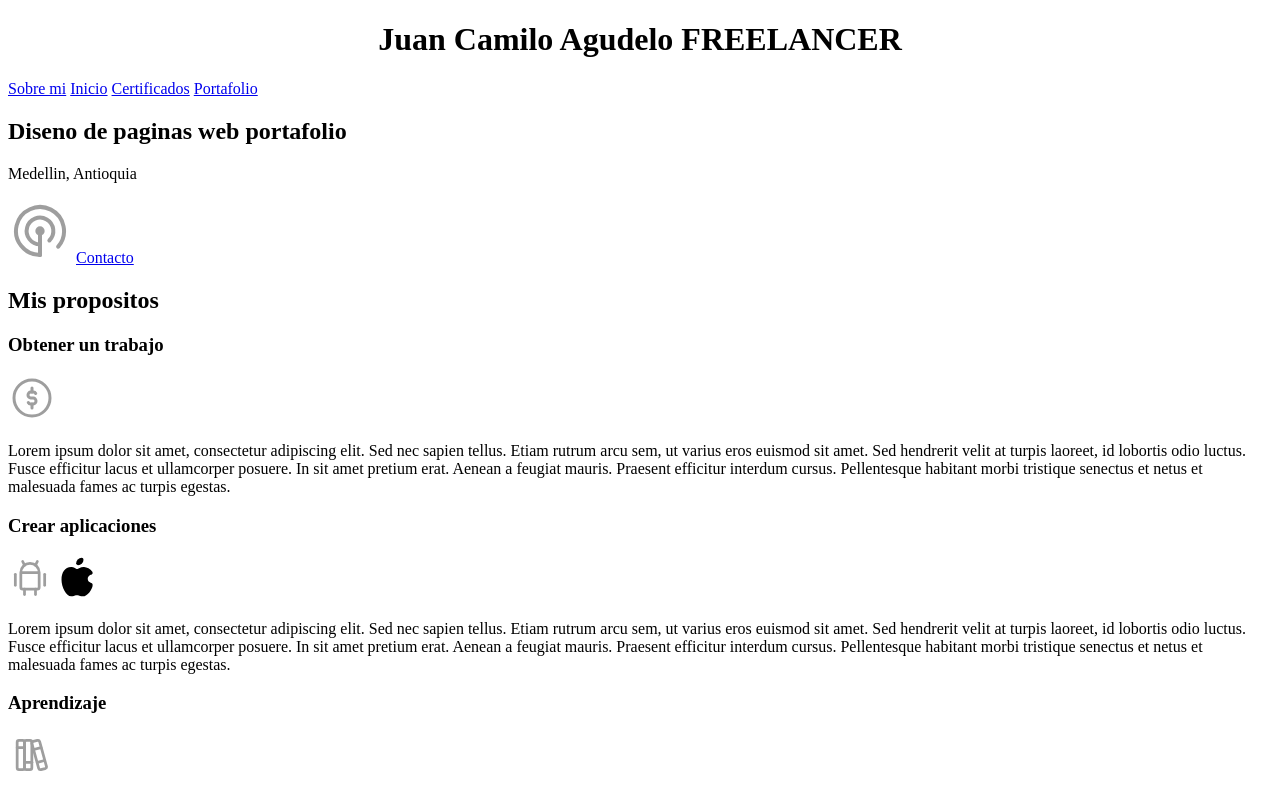
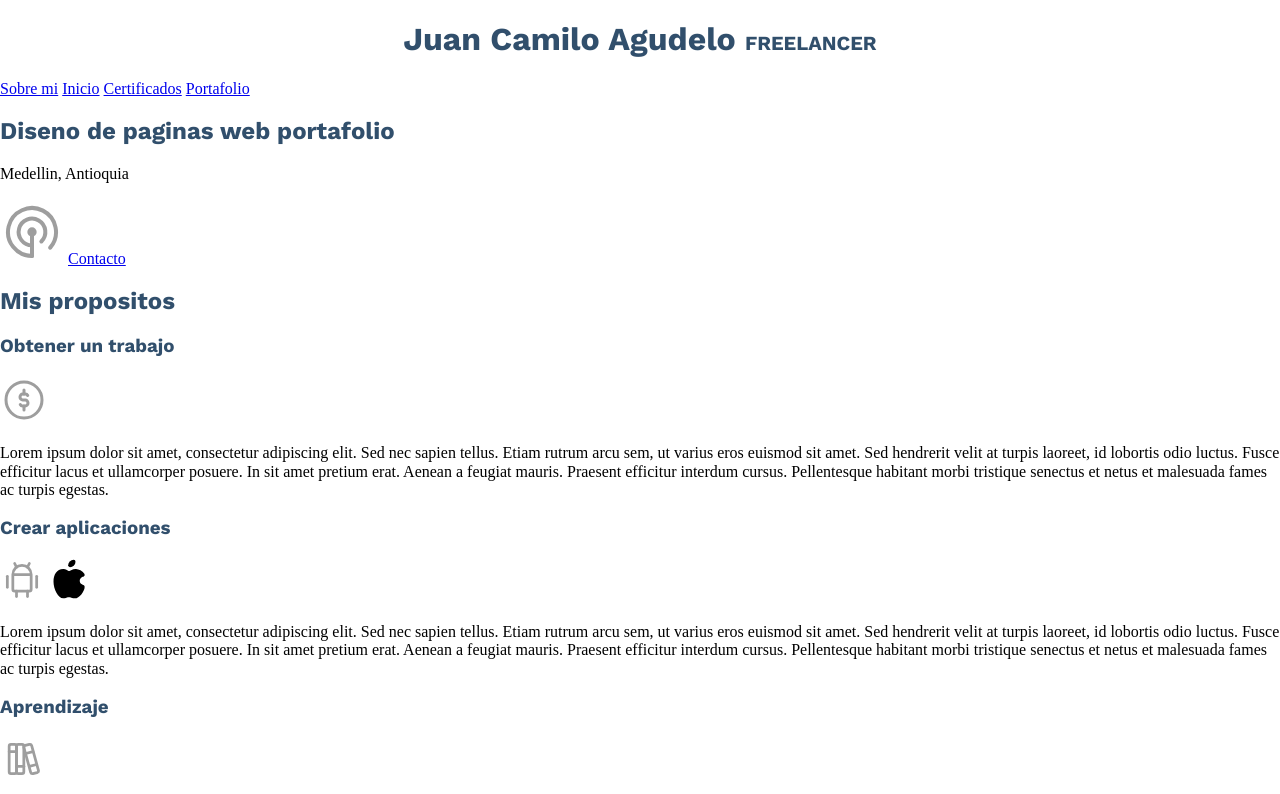
Before and after one commit to Juancamagures/FREELANCER-BLOG, a plain HTML site: page index.html in a window 1280 px wide. Shown: the top 794 px of the page. Drawn offline with nearby package versions, Linux system fonts and the light colour scheme.

Commit message:
Se le agrego el normalize para precargarse en todos los navegadores, se le agregaron las variables de colores, se le agrego la fuenta

```diff
--- a/css/styles.css
+++ b/css/styles.css
@@ -1,3 +1,18 @@
+:root {
+    --azul:#636b85;
+    --verde:#84996c;
+    --beige:#B7B1A7;
+    --morado:#8068A8;
+    --AzulOscuro:#314F6C;
+}
 h1 {
     text-align: center;
 }
+span {
+    font-size: 20px;
+    font-family: "Work Sans", sans-serif;
+}
+.tittle {
+    color: var(--AzulOscuro);
+    font-family: "Work Sans", sans-serif;
+}
--- a/index.html
+++ b/index.html
@@ -4,22 +4,27 @@
     <meta charset="UTF-8">
     <meta name="viewport" content="width=device-width, initial-scale=1.0">
     <title>Mi sitio web freelancer</title>
+    <link href="css/normalize.css" rel="stylesheet">
+    <link rel="preload" href="css/normalize.css" as="style"/>
     <link href="css/styles.css" rel="stylesheet">
-    <link rel="preload" href="css/styles.css" as="style">
+    <link rel="preload" href="css/styles.css" as="style"/>
+    <link rel="preconnect" href="https://fonts.googleapis.com">
+    <link rel="preconnect" href="https://fonts.gstatic.com" crossorigin>
+    <link href="https://fonts.googleapis.com/css2?family=Work+Sans:ital,wght@0,100..900;1,100..900&display=swap" rel="stylesheet">
 </head>
 <body>
 
     <header>
-        <h1>Juan Camilo Agudelo FREELANCER</h1>
+        <h1 class="tittle">Juan Camilo Agudelo <span>FREELANCER</span></h1>
     </header>
-    <nav>
+    <nav id="nav">
         <a href="AboutMe.html">Sobre mi</a>
         <a href="#">Inicio</a>
         <a href="#">Certificados</a>
         <a href="#">Portafolio</a>
     </nav>
     <section>
-        <h2>Diseno de paginas web portafolio</h2>
+        <h2 class="tittle">Diseno de paginas web portafolio</h2>
         <p>Medellin, Antioquia</p>
         <svg xmlns="http://www.w3.org/2000/svg" class="icon icon-tabler icon-tabler-radar-2" width="64" height="64" viewBox="0 0 24 24" stroke-width="1.5" stroke="#9e9e9e" fill="none" stroke-linecap="round" stroke-linejoin="round">
             <path stroke="none" d="M0 0h24v24H0z" fill="none"/>
@@ -32,9 +37,9 @@
     </section>
 
     <main>
-        <h2>Mis propositos</h2>
+        <h2 class="tittle">Mis propositos</h2>
         <section>
-            <h3>Obtener un trabajo</h3>
+            <h3 class="tittle">Obtener un trabajo</h3>
             <svg xmlns="http://www.w3.org/2000/svg" class="icon icon-tabler icon-tabler-premium-rights" width="48" height="48" viewBox="0 0 24 24" stroke-width="1.5" stroke="#9e9e9e" fill="none" stroke-linecap="round" stroke-linejoin="round">
                 <path stroke="none" d="M0 0h24v24H0z" fill="none"/>
                 <path d="M12 12m-9 0a9 9 0 1 0 18 0a9 9 0 1 0 -18 0" />
@@ -47,7 +52,7 @@
             Praesent efficitur interdum cursus. Pellentesque habitant morbi tristique senectus et netus et malesuada fames ac turpis egestas.</p>
         </section>
         <section>
-            <h3>Crear aplicaciones</h3>
+            <h3 class="tittle">Crear aplicaciones</h3>
             <svg xmlns="http://www.w3.org/2000/svg" class="icon icon-tabler icon-tabler-brand-android" width="44" height="44" viewBox="0 0 24 24" stroke-width="1.5" stroke="#9e9e9e" fill="none" stroke-linecap="round" stroke-linejoin="round">
                 <path stroke="none" d="M0 0h24v24H0z" fill="none"/>
                 <path d="M4 10l0 6" />
@@ -68,7 +73,7 @@
             Aenean a feugiat mauris. Praesent efficitur interdum cursus. Pellentesque habitant morbi tristique senectus et netus et malesuada fames ac turpis egestas.</p>
         </section>
         <section>
-            <h3>Aprendizaje</h3>
+            <h3 class="tittle">Aprendizaje</h3>
             <svg xmlns="http://www.w3.org/2000/svg" class="icon icon-tabler icon-tabler-books" width="44" height="44" viewBox="0 0 24 24" stroke-width="1.5" stroke="#9e9e9e" fill="none" stroke-linecap="round" stroke-linejoin="round">
                 <path stroke="none" d="M0 0h24v24H0z" fill="none"/>
                 <path d="M5 4m0 1a1 1 0 0 1 1 -1h2a1 1 0 0 1 1 1v14a1 1 0 0 1 -1 1h-2a1 1 0 0 1 -1 -1z" />
@@ -85,7 +90,7 @@
         </section>
     </main>
     <section>
-        <h2>Contacto</h2>
+        <h2 class="tittle">Contacto</h2>
         <form>
             <fieldset>
                 <legend>Complete todos los campos</legend>
```
